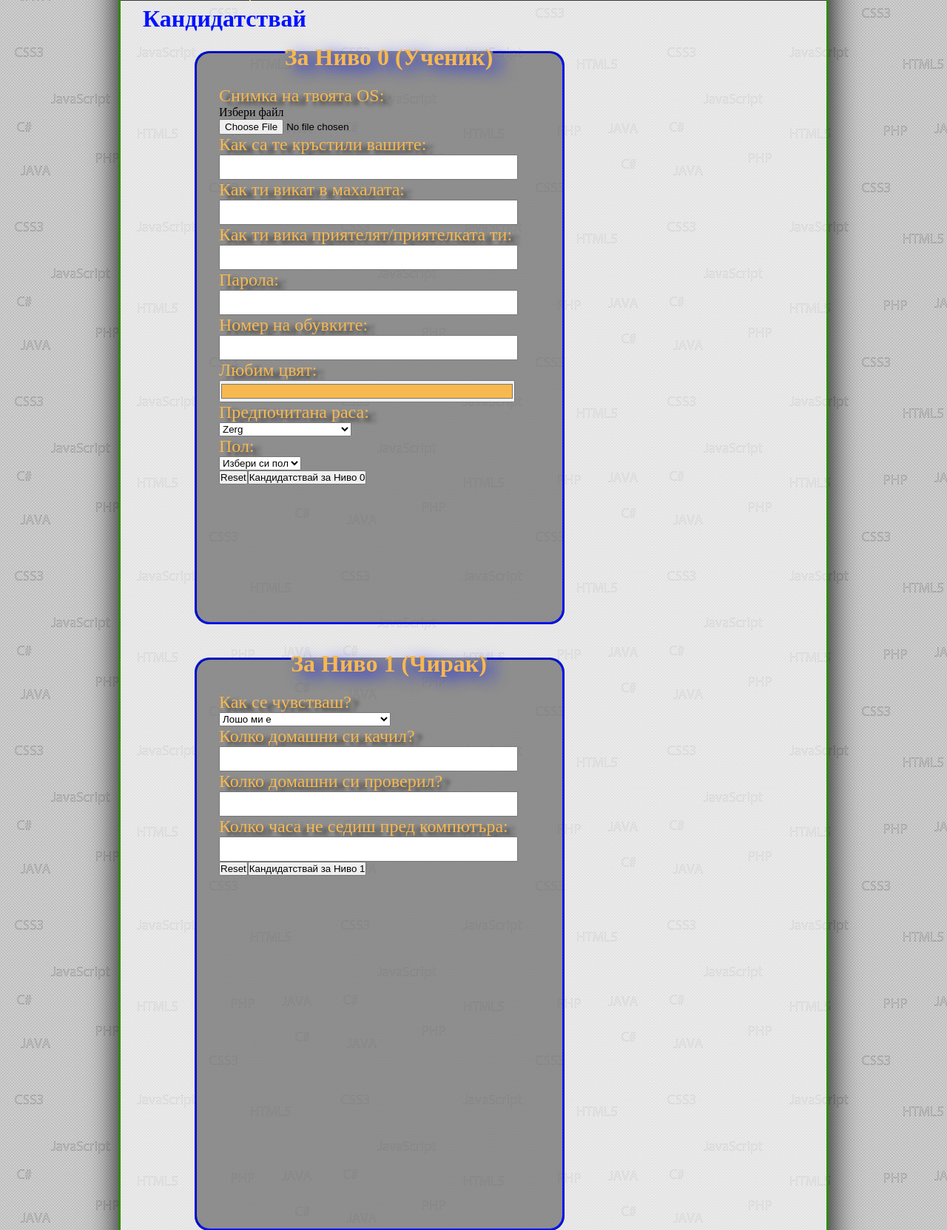
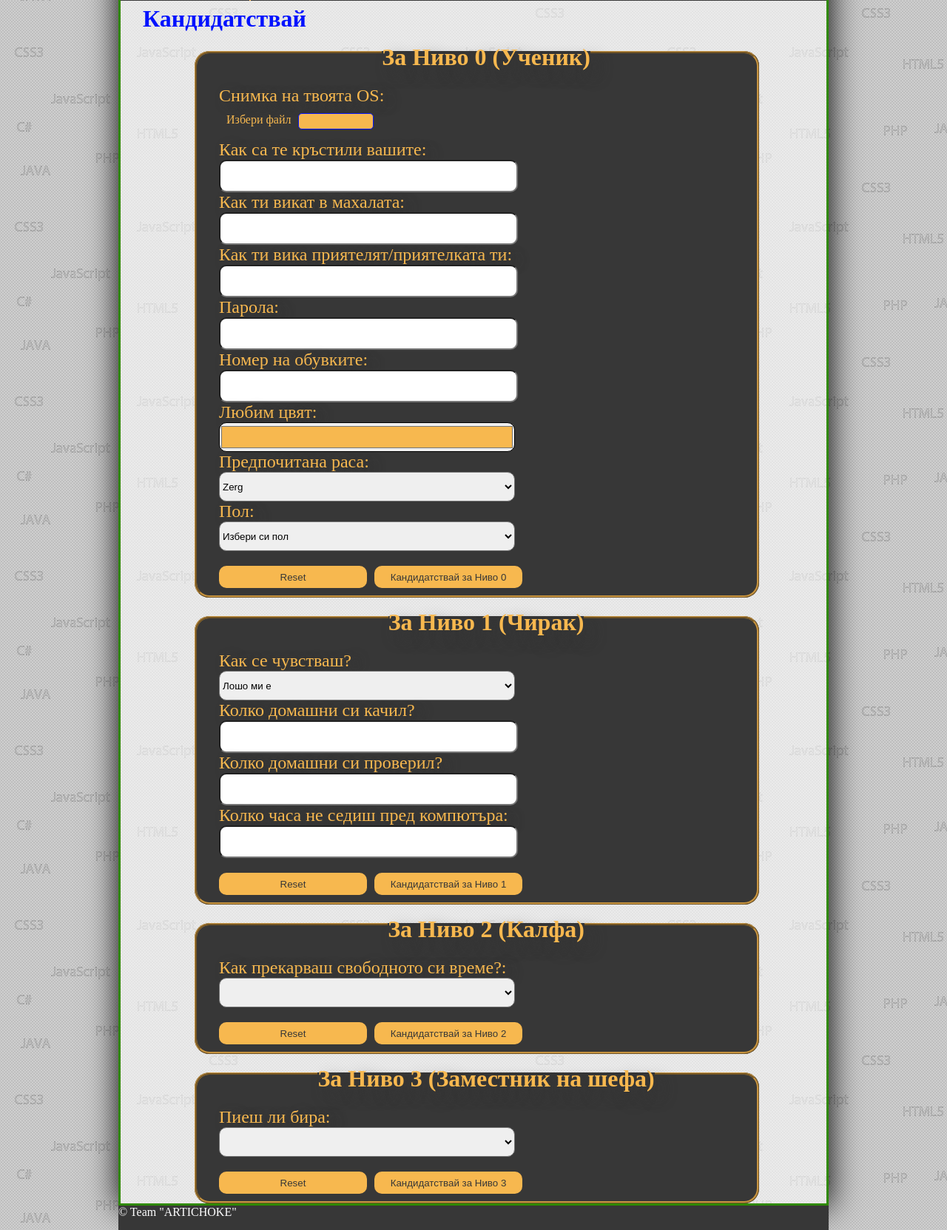
Before and after one commit to kkoceva/TeamArtichoke, a PHP site: page /pages/Apply.html in a window 1280 px wide. Shown: the part 276-1939 px from the top of the page at 74% size. Run offline with PHP 8.4, Linux system fonts and the light colour scheme.

Commit message:
Added new apply(styles)

```diff
--- a/Site/css/apply-styles.css
+++ b/Site/css/apply-styles.css
@@ -1,43 +1,105 @@
 fieldset {
-    display:inline-block;
-    width:500px;
-    height:800px;
-    float:left;
-    padding:20px 5px 10px 30px;
+    width: 600px;
+    padding: 20px 5px 10px 30px;
     box-sizing: border-box;
-    margin-left:100px;
-    margin-bottom:20px;
-    border: 3px ridge #0415fd;
-    border-radius:20px;
-    background-color: rgba(55, 55, 55, 0.5);
+    margin-left: 100px;
+    border: 3px ridge #c79440;
+    border-radius: 20px;
+    background-color: rgb(55, 55, 55);
 }
 
 legend {
     text-align: center;
     color: #f7b84f;
-    font-size:2em;
-    font-weight:bold;
-    text-shadow: 10px 5px 20px #0415fd;
-    padding-top:15px;
-}
+    font-size: 2em;
+    font-weight: bold;
+    text-shadow: 10px 10px 20px #373737;
+    padding-top: 15px
 
-form::after {
-    display: block;
-    content:"";
-    zoom:1;
-    clear:both;
 }
 
 label {
-    text-align:left;
-    /*font-size:1em;*/
+    text-align: left;
     color: #f7b84f;
-    text-shadow: 10px 5px 5px #373737;
-    font-size:1.5em;
-    /*position:relative;*/
+    text-shadow: 10px 5px 15px #373737;
+    font-size: 1.5em;
 }
 
-.input-text>input {
-    height:30px;
-    width:400px;
+input, select {
+    border-radius: 10px;
 }
+
+input, select {
+    height: 40px;
+    width: 400px;
+}
+
+input[type='submit'], input[type='reset'] {
+    background-color: #f7b84f;
+    border: none;
+    color: #373737;
+    width: 200px;
+    height: 30px;
+    margin-top: 20px;
+    margin-right: 10px;
+}
+
+.upload {
+    position: relative;
+    overflow: hidden;
+    margin: 10px;
+}
+
+.upload input.upload-input {
+    float: left;
+    cursor: pointer;
+    opacity: 0;
+    filter: alpha(opacity=0);
+}
+
+.upload > span {
+    float: left;
+    color:#f7b84f;
+}
+
+#button-upload {
+    border: 1px solid #0415fd;
+    background: #f7b84f;
+    width: 100px;
+    height: 20px;
+    margin-left: 10px;
+    display: inline-block;
+    border-radius:5px;
+}
+
+@media screen and ( max-width:1600px) and (min-width:1024px) {
+
+    main {
+       width:100%;
+    }
+    fieldset {
+        width:80%;
+    }
+}
+/*@media screen and ( max-width:1024px) and (min-width:960px) {*/
+    /*fieldset {*/
+        /*width:40%;*/
+    /*}*/
+/*}*/
+/*@media screen and ( max-width:960px) and (min-width:768px) {*/
+
+    /*fieldset {*/
+        /*width:30%;*/
+    /*}*/
+/*}*/
+/*@media screen and ( max-width:768px) and (min-width:640px) {*/
+    /*fieldset {*/
+        /*width:40%;*/
+    /*}*/
+/*}*/
+
+/*@media screen and ( max-width:640px) and (min-width:480px) {*/
+    /*fieldset {*/
+        /*width:40%;*/
+    /*}*/
+/*}*/
```
